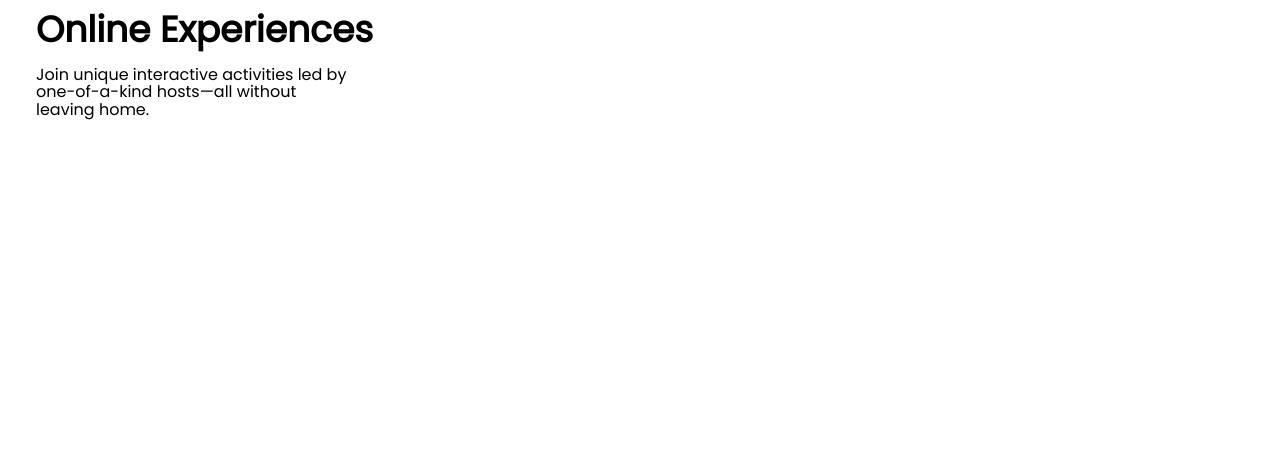
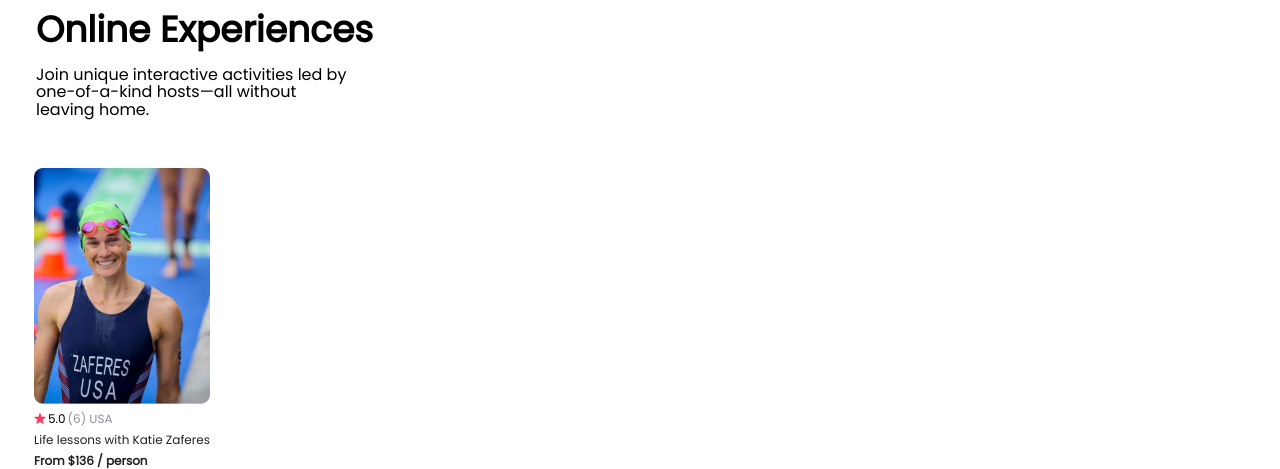
Before and after one commit to GaldinoRaphael/airbnb-clone, a React app: page / in a window 1280 px wide. Shown: the part 466-935 px from the top of the page. Before the commit the page ends 800 px from the top, so only its background shows below. Built offline with nearby package versions, Linux system fonts and the light colour scheme.

Commit message:
feat: static card

```diff
--- a/src/components/App.js
+++ b/src/components/App.js
@@ -1,6 +1,7 @@
 import React from "react";
 import Navbar from "./Navbar";
 import Hero from "./Hero";
+import Card from './Card';
 
 
 export default function App(){
@@ -8,6 +9,7 @@ export default function App(){
         <div className="App">
             <Navbar />
             <Hero />
+            <Card />
         </div>
     );
 }
--- /dev/null
+++ b/src/components/Card/index.js
@@ -0,0 +1,20 @@
+import React from "react";
+import './style.css';
+import Image from '../../imgs/katie.png';
+import Star from '../../imgs/star.svg';
+
+
+export default function Style(){
+    return (
+        <div className="card">
+            <img src={Image} alt="Katie" className="card-informations--photo" />
+            <div className="card-informations">
+                <img src={Star} alt="rating" />
+                <p className="card-information--rating">5.0</p>
+                <p className="card-information--rating-info">(6) USA</p>
+            </div>
+            <p className="card-title">Life lessons with Katie Zaferes</p>
+            <p className="card-value">From $136 / person</p>
+        </div>
+    )
+}
--- /dev/null
+++ b/src/components/Card/style.css
@@ -0,0 +1,46 @@
+.card{
+    padding: 0 34px;
+    display: flex;
+    flex-direction: column;
+    gap: 8px;
+}
+
+.card-informations{
+    height: 100%;
+    display: flex;
+    gap: 2px;
+    align-items: center;
+}
+
+.card-informations--photo{
+    width: 176px;
+}
+
+.card-information--rating{
+    font-weight: 300;
+    font-size: 12px;
+    line-height: 110%;
+    height: 100%;
+}
+
+.card-information--rating-info{
+    font-weight: 300;
+    font-size: 12px;
+    line-height: 110%;
+    height: 100%;
+    color: #918E9B;
+}
+
+.card-title{
+    font-weight: 300;
+    font-size: 12px;
+    line-height: 110%;
+    color: #222222;
+}
+
+.card-value{
+    font-weight: 600;
+    font-size: 12px;
+    line-height: 110%;
+    color: #222222;
+}
--- a/src/index.css
+++ b/src/index.css
@@ -1,3 +1,7 @@
+*{
+  margin: 0;
+}
+
 body {
   box-sizing: border-box;
   margin: 0;
```
Also changed, not shown: src/imgs/katie.png (added), src/imgs/star.svg (added).
